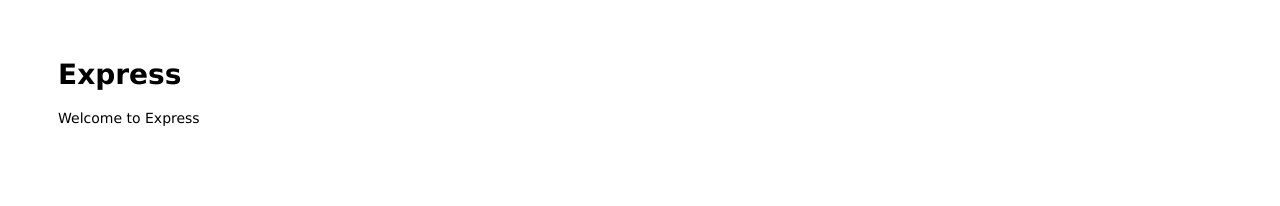
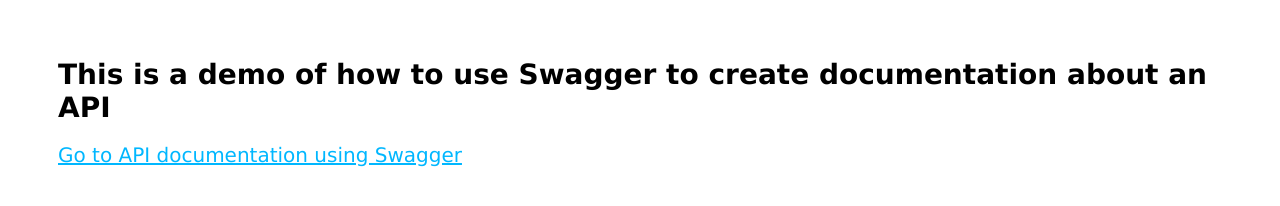
Before and after one commit to Kasiem024/SwaggerDemo, a website: page public/index.html in a window 1280 px wide. Drawn offline with Linux system fonts and the light colour scheme.

Commit message:
added link to docs on index page

```diff
--- a/public/index.html
+++ b/public/index.html
@@ -1,13 +1,13 @@
 <html>
 
 <head>
-  <title>Express</title>
+  <title>Swagger Demo</title>
   <link rel="stylesheet" href="/stylesheets/style.css">
 </head>
 
 <body>
-  <h1>Express</h1>
-  <p>Welcome to Express</p>
+  <h1>This is a demo of how to use Swagger to create documentation about an API</h1>
+  <a href="/api-docs" style="font-size: 20;">Go to API documentation using Swagger</a>
 </body>
 
 </html>
```
